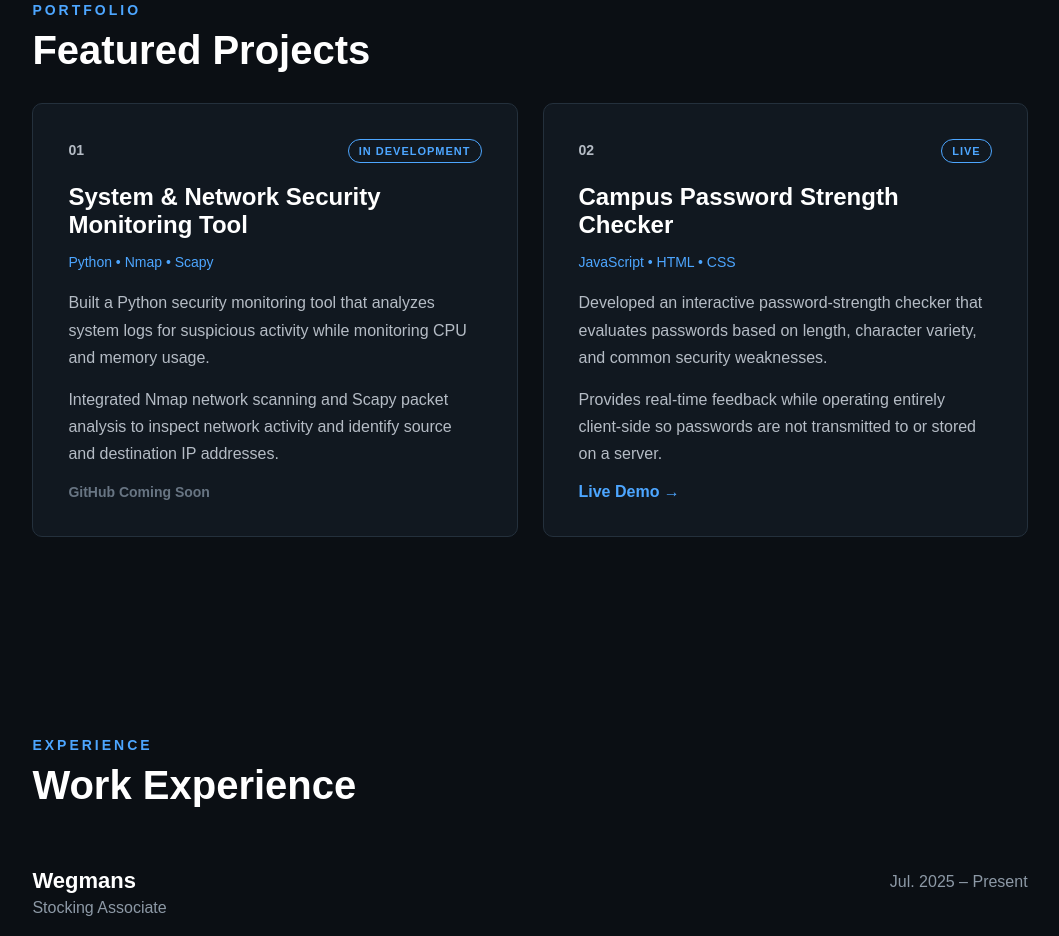
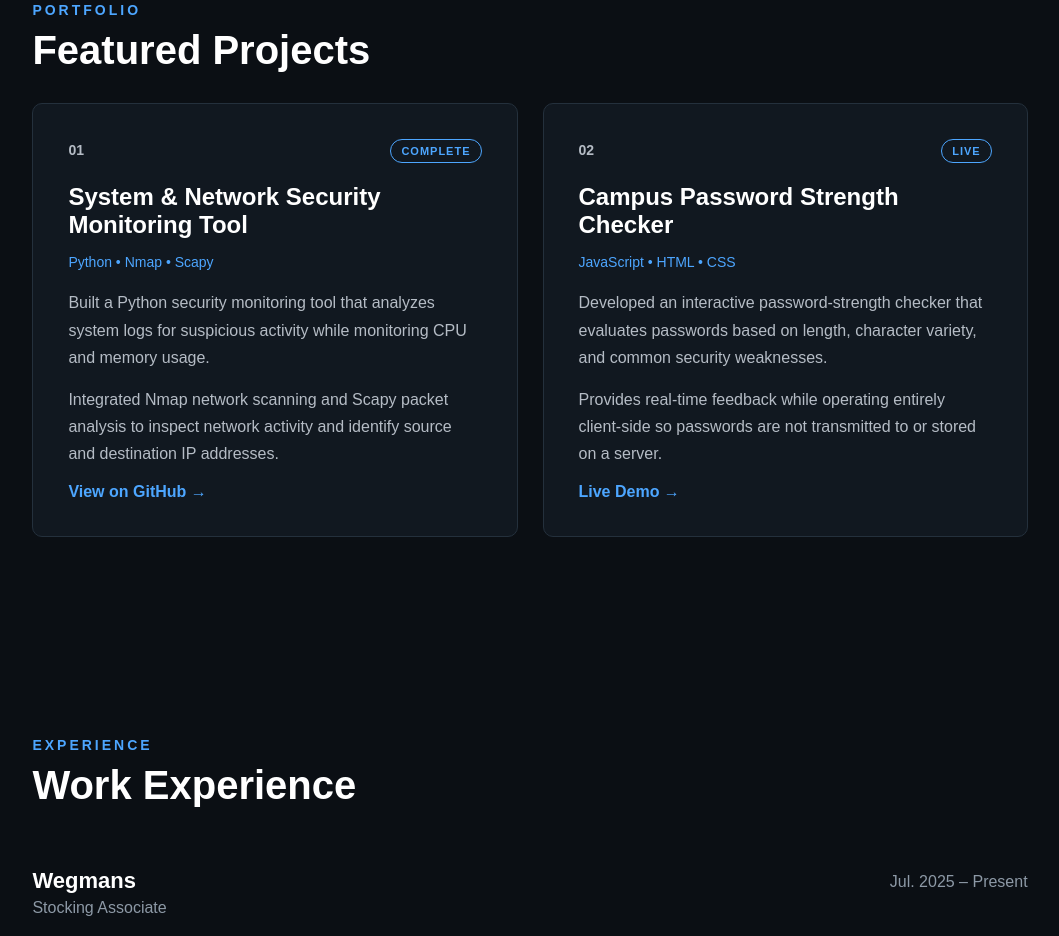
Before and after one commit to ekim23205/Cybersecurity-portfolio, a React (Vite) app: page / in a window 1280 px wide. Shown: the part 2060-2996 px from the top of the page, without its empty margins (110-1169 px from the left). Built offline with nearby package versions, Linux system fonts and the light colour scheme.

Commit message:
Add security monitoring project

```diff
--- a/src/App.jsx
+++ b/src/App.jsx
@@ -5,13 +5,13 @@ const projects = [
   number: "01",
   title: "System & Network Security Monitoring Tool",
   technologies: "Python • Nmap • Scapy",
-    status: "In Development",
+  status: "Complete",
   description:
     "Built a Python security monitoring tool that analyzes system logs for suspicious activity while monitoring CPU and memory usage.",
   details:
     "Integrated Nmap network scanning and Scapy packet analysis to inspect network activity and identify source and destination IP addresses.",
-    link: "#",
-    linkText: "GitHub Coming Soon",
+  link: "https://github.com/ekim23205/system-network-security-monitor",
+  linkText: "View on GitHub →",
 },
 
   {
```
Lines whose indentation alone changed are shown as unchanged.
